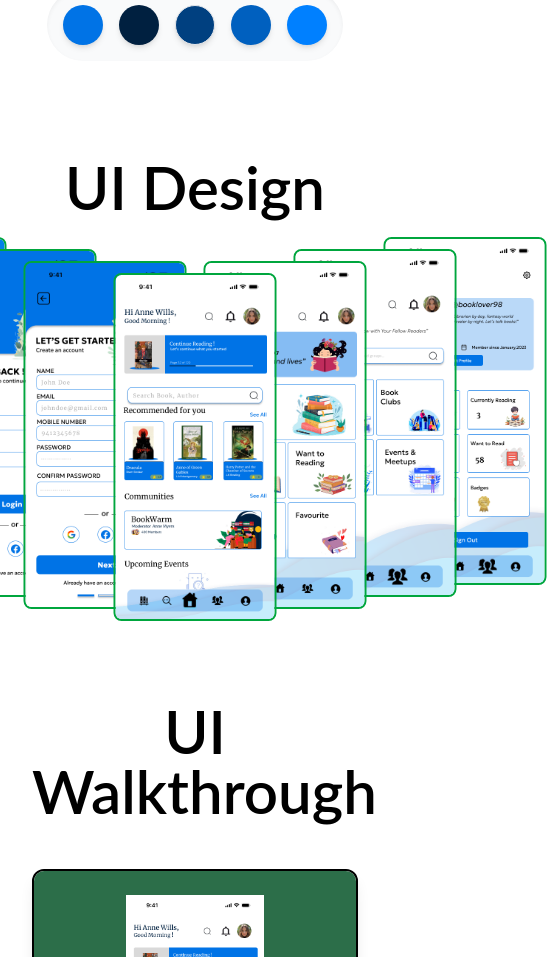
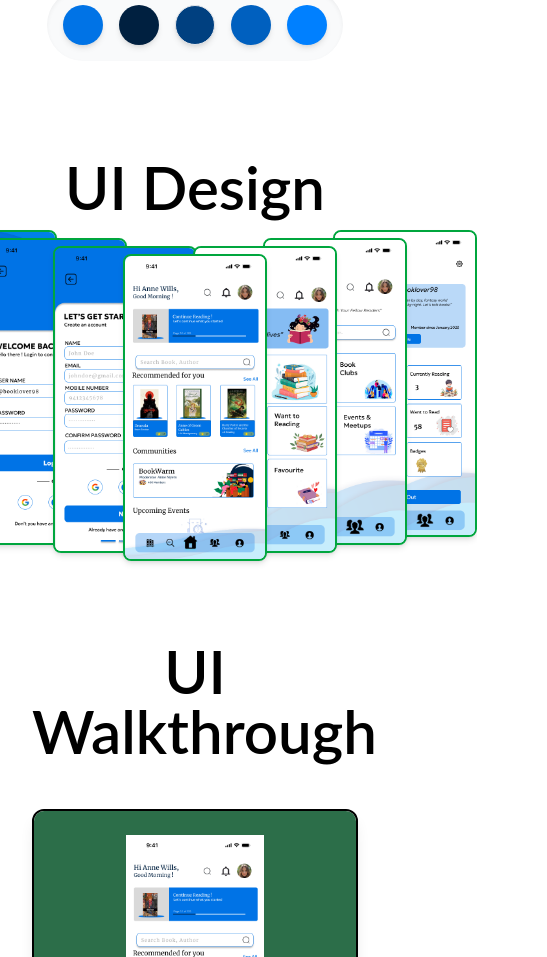
Before and after one commit to sasinitennakoon/Sasini-Tennakoon, a Next.js app: page /portfolio/book-nest in a window 390 px wide. Shown: the part 5079-6036 px from the top of the page, 547 px wide, since content can reach past the window. Built offline with nearby package versions, Linux system fonts and the light colour scheme; a web font is replaced by a local one.

Commit message:
project UI image update1

```diff
--- a/app/portfolio/[projectID]/page.js
+++ b/app/portfolio/[projectID]/page.js
@@ -871,27 +871,37 @@ useEffect(() => {
         )}
       </div>
 
-
-    {/* UI Images */}
+{/* UI Images */}
 {(project.uiMobileImages?.length > 0 || project.uiDesktopImages?.length > 0) && (
-  <div className="max-w-6xl mx-auto mt-16 mb-20">
+  <div className="max-w-6xl mx-auto mt-16 mb-20 px-4 sm:px-6">
     <h2 className="text-6xl font-semibold mb-6 text-center text-black font-[lato]">UI Design</h2>
 
     {/* Mobile UI Section */}
     {project.uiMobileImages?.length > 0 && (
-      <div className="relative h-[380px] sm:h-[500px] md:h-[600px] w-full flex justify-center items-end overflow-visible px-4">
+      <div
+        className={`relative w-full flex justify-center items-end overflow-visible px-4
+          ${windowWidth < 640 ? 'h-[320px]' : windowWidth < 768 ? 'h-[450px]' : 'h-[600px]'}
+        `}
+      >
         <div className="relative w-full h-full flex justify-center">
           {project.uiMobileImages.map((src, i) => {
             const totalImages = project.uiMobileImages.length;
             const centerPosition = (totalImages - 1) / 2;
             const distanceFromCenter = i - centerPosition;
             const zIndex = totalImages - Math.abs(distanceFromCenter);
-            const bottomOffset = Math.abs(distanceFromCenter) * 12;  // Reduced for mobile
-            // Adjust horizontal offset for smaller screens:
-            // Use smaller offset on small screens, larger on medium+
+            const bottomOffset = Math.abs(distanceFromCenter) * (windowWidth < 640 ? 8 : 12);
             const horizontalOffset =
               distanceFromCenter *
-              (windowWidth < 640 ? 90 : distanceFromCenter === 0 ? 0 : 160);
+              (windowWidth < 640
+                ? 70
+                : windowWidth < 768
+                ? 110
+                : distanceFromCenter === 0
+                ? 0
+                : 160);
+
+            const imgWidth = windowWidth < 640 ? 140 : 200;
+            const imgHeight = windowWidth < 640 ? 300 : 430;
 
             return (
               <div
@@ -904,12 +914,12 @@ useEffect(() => {
                   bottom: `${bottomOffset}px`,
                 }}
               >
-                <div className="relative border-2 border-green-600 rounded-lg overflow-hidden">
+                <div className="relative border-2 border-green-600 rounded-lg overflow-hidden shadow-md">
                   <Image
                     src={src}
                     alt={`${project.title} mobile UI screen ${i + 1}`}
-                    width={200}
-                    height={430}
+                    width={imgWidth}
+                    height={imgHeight}
                     className="object-contain"
                   />
                 </div>
@@ -922,18 +932,28 @@ useEffect(() => {
 
     {/* Desktop UI Section */}
     {project.uiDesktopImages?.length > 0 && (
-      <div className="relative min-h-[280px] sm:min-h-[350px] w-full flex justify-center items-end overflow-visible px-4">
+      <div
+        className={`relative w-full flex justify-center items-end overflow-visible px-4
+          ${windowWidth < 640 ? 'min-h-[260px]' : windowWidth < 768 ? 'min-h-[320px]' : 'min-h-[350px]'}
+        `}
+      >
         <div className="relative w-full h-full flex justify-center">
           {project.uiDesktopImages.map((src, i) => {
             const totalImages = project.uiDesktopImages.length;
             const centerPosition = (totalImages - 1) / 2;
             const distanceFromCenter = i - centerPosition;
             const zIndex = totalImages - Math.abs(distanceFromCenter);
-            const bottomOffset = Math.abs(distanceFromCenter) * 10;  // Reduced for mobile
-            // Horizontal offset smaller on small screens, larger on medium+
+            const bottomOffset = Math.abs(distanceFromCenter) * (windowWidth < 640 ? 7 : 10);
             const horizontalOffset =
               distanceFromCenter *
-              (windowWidth < 640 ? 100 : 180);
+              (windowWidth < 640
+                ? 80
+                : windowWidth < 768
+                ? 130
+                : 180);
+
+            const imgWidth = windowWidth < 640 ? 280 : 400;
+            const imgHeight = windowWidth < 640 ? 160 : 230;
 
             return (
               <div
@@ -946,12 +966,12 @@ useEffect(() => {
                   bottom: `${bottomOffset}px`,
                 }}
               >
-                <div className="relative border-2 border-green-600 rounded-lg overflow-hidden">
+                <div className="relative border-2 border-green-600 rounded-lg overflow-hidden shadow-md">
                   <Image
                     src={src}
                     alt={`${project.title} desktop UI screen ${i + 1}`}
-                    width={400}
-                    height={230}
+                    width={imgWidth}
+                    height={imgHeight}
                     className="object-contain"
                   />
                 </div>
@@ -963,7 +983,6 @@ useEffect(() => {
     )}
   </div>
 )}
-
 
 
 {/* Updated Preview Section */}
```
